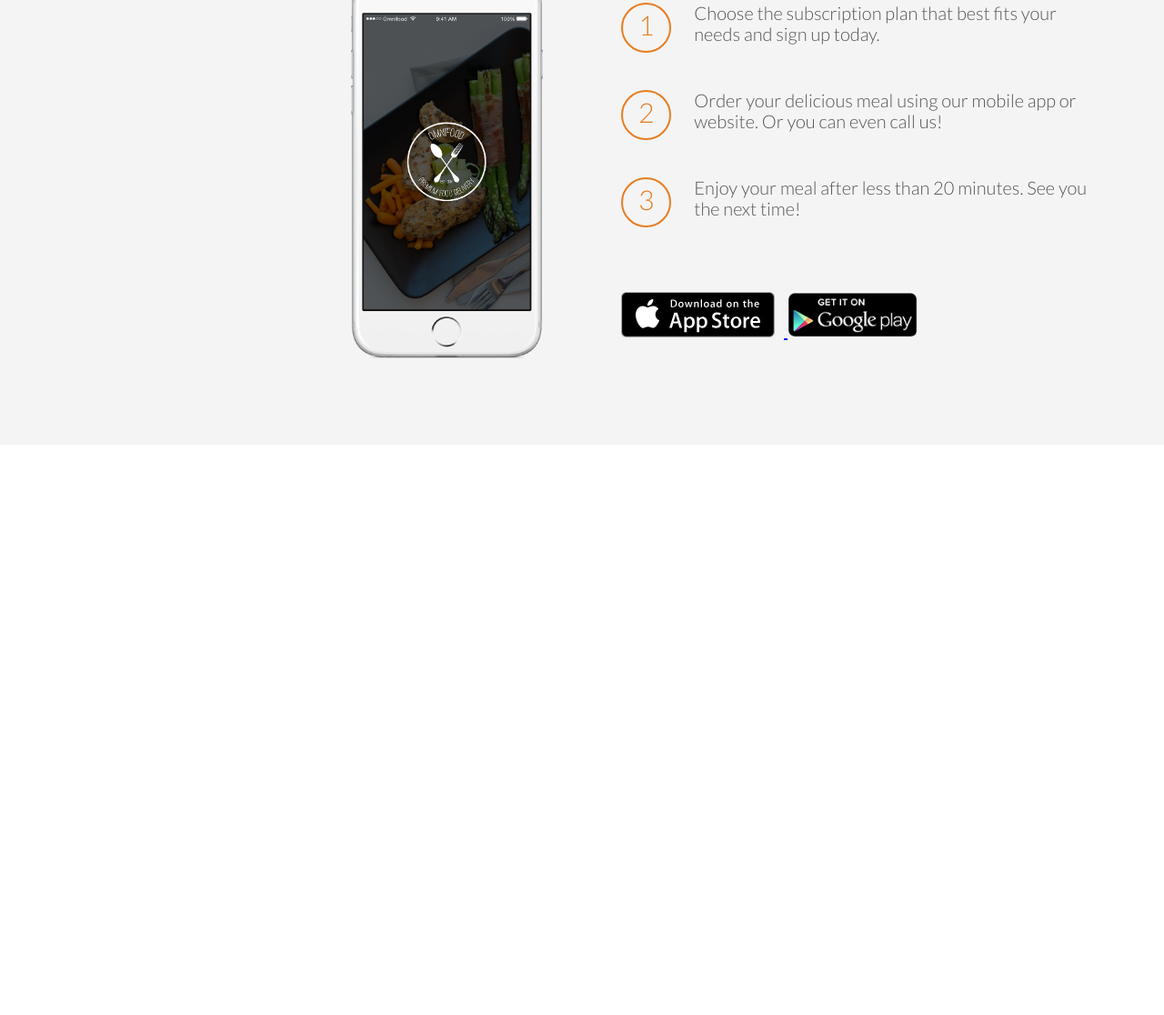
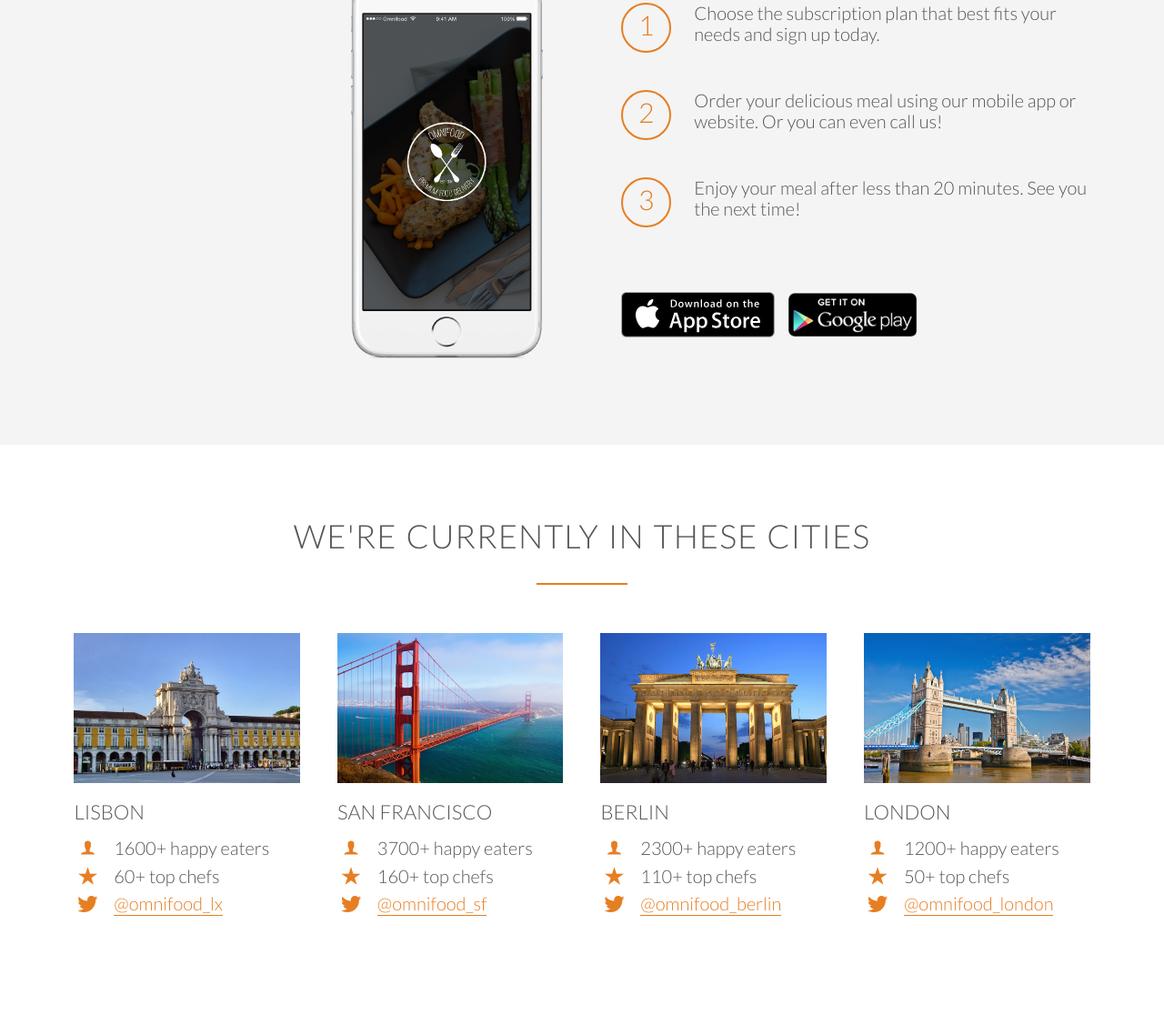
Before and after one commit to Tiedros/OmniFood, a plain HTML site: page index.html in a window 1280 px wide. Shown: the part 2379-3495 px from the top of the page at 91% size. Before the commit the page ends 2868 px from the top, so only its background shows below. Drawn offline with Linux system fonts and the light colour scheme; files whose address does not match are found by name.

Commit message:
Added Cities Section

```diff
--- a/index.html
+++ b/index.html
@@ -151,7 +151,77 @@
             </div>
         </section>
 
-
+       <section class="section-cities">
+            <div class="row">
+                <h2>We're currently in these cities</h2>
+           </div>
+           <div class="row">
+                <div class="col span-1-of-4 box" >
+                    <img src="resources/img/lisbon-3.jpg" alt="Lisbon">
+                    <h3>Lisbon</h3>
+                    <div class="city-feature">
+                    <i class="ion-ios-person icon-small"></i>
+                    1600+ happy eaters
+                        </div>
+                     <div class="city-feature">
+                    <i class="ion-ios-star icon-small"></i>
+                   60+ top chefs
+                        </div>
+                     <div class="city-feature">
+                    <i class="ion-social-twitter icon-small"></i>
+                        <a href="#">@omnifood_lx</a>
+                        </div>
+               </div>
+               <div class="col span-1-of-4 box" >
+                    <img src="resources/img/san-francisco.jpg" alt="San Francisco">
+                    <h3>San Francisco</h3>
+                    <div class="city-feature">
+                    <i class="ion-ios-person icon-small"></i>
+                    3700+ happy eaters
+                        </div>
+                     <div class="city-feature">
+                    <i class="ion-ios-star icon-small"></i>
+                   160+ top chefs
+                        </div>
+                     <div class="city-feature">
+                    <i class="ion-social-twitter icon-small"></i>
+                       <a href="#">@omnifood_sf</a>
+                        </div>
+               </div>
+               <div class="col span-1-of-4 box" >
+                    <img src="resources/img/berlin.jpg" alt="Berlin">
+                    <h3>Berlin</h3>
+                    <div class="city-feature">
+                    <i class="ion-ios-person icon-small"></i>
+                    2300+ happy eaters
+                        </div>
+                     <div class="city-feature">
+                    <i class="ion-ios-star icon-small"></i>
+                  110+ top chefs
+                        </div>
+                     <div class="city-feature">
+                    <i class="ion-social-twitter icon-small"></i>
+                        <a href="#">@omnifood_berlin</a>
+                        </div>
+               </div>
+               <div class="col span-1-of-4 box" >
+                    <img src="resources/img/london.jpg" alt="London">
+                    <h3>London</h3>
+                    <div class="city-feature">
+                    <i class="ion-ios-person icon-small"></i>
+                    1200+ happy eaters
+                        </div>
+                     <div class="city-feature">
+                    <i class="ion-ios-star icon-small"></i>
+                  50+ top chefs
+                        </div>
+                     <div class="city-feature">
+                    <i class="ion-social-twitter icon-small"></i>
+                        <a href="#">@omnifood_london</a>
+                        </div>
+               </div>
+           </div>
+        </section>
 
 
     </body>
@@ -159,11 +229,30 @@
 
 </html>
 
+
 <!--
-Title: How it works - Simple as 1, 2, 3
 
-	1.
-	2.
-	3.
+
+
+
+
+
+
+
+
+
+
+
+
+
+
+
+
+
+
+
+
+
+
 
 -->
--- a/resources/css/style.css
+++ b/resources/css/style.css
@@ -109,6 +109,39 @@ h2:after{
     color: #e67e22;
     margin-bottom: 10px;
 }
+
+.icon-small{
+    display: inline-block;
+    width: 30px;
+    text-align: center;
+    color: #e67e22;
+    font-size: 120%;
+    margin-right: 10px;
+    /*secrets to align text and icons*/
+    line-height: 120%;
+    vertical-align: middle;
+    margin-top: -5px;
+
+}
+/*--------LINKS---------------*/
+
+
+a:link,
+a:visited{
+    color: #e67e22;
+    text-decoration: none;
+    padding-bottom: 1px;
+    border-bottom: 1px solid #e67e22;
+    transition: border-bottom 0.2s, color 0.2s
+
+}
+
+a:hover,
+a:active{
+    color: #555;
+    border-bottom: 1px solid transparent;
+}
+
 
 /*--------BUTTONS---------------*/
 .btn:link ,
@@ -283,9 +316,32 @@ header {
     margin-right: 25px;
 }
 
+.btn-app:link,
+.btn-app:visited{
+    border: 0;
+}
+
 .btn-app img{
     height: 50px;
     width: auto;
     margin-right: 10px;
 
 }
+
+
+
+
+/*---------------------------------------------------------------------*/
+/* CITIES */
+/*---------------------------------------------------------------------*/
+
+.box img {
+    width: 100%;
+    height: auto;
+    margin-bottom: 15px;
+}
+
+
+.city-feature{
+    margin-bottom: 5px;
+}
```
